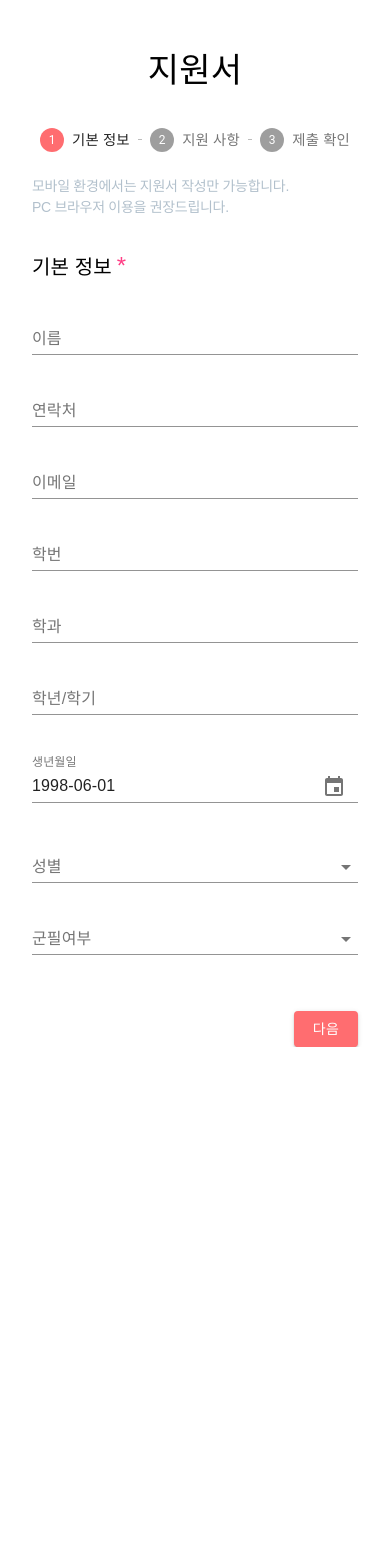
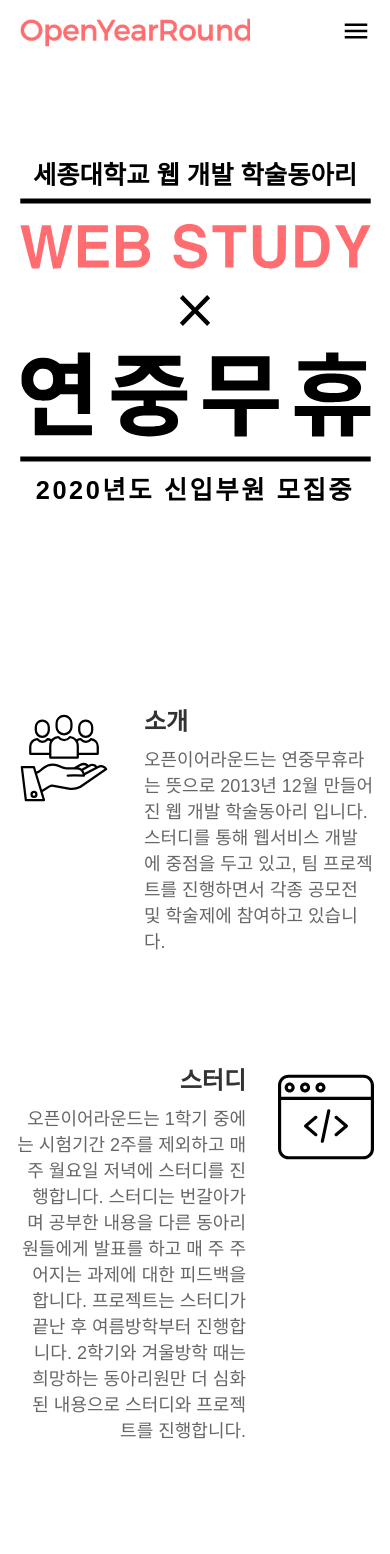
Before and after one commit to dev-oyr/renewal-ourpage, a React (Create React App) app: page / in a window 390 px wide. Shown: the top 1554 px of the page. Before the commit the page ends 1047 px from the top, so only its background shows below. Built offline with nearby package versions, Linux system fonts and the light colour scheme; no server answers; grey boxes are pictures that could not be loaded; a web font is replaced by a local one.

Commit message:
모바일 전용 섹선2 구현 (#52)
### Major fix
1. 모바일 전용 섹션2 구현

### Minor fix
1. footer 모바일에서 튀어나오는 문제 개선
2. 이제 모바일에서도 전체 페이지 볼 수 있게 열어둠

```diff
--- a/src/App.js
+++ b/src/App.js
@@ -32,7 +32,7 @@
     //console.log('현재 세션::', JSON.parse(sessionStorage.getItem('currentUser')));
     return (
         <>
-            {window.mobile ? (
+            {/* {window.mobile ? (
                 <Route path="/" component={MobileApply} exact />
             ) : (
                 <>
@@ -50,7 +50,21 @@
                     </Wrapper>
                     <Footer></Footer>
                 </>
-            )}
+            )} */}
+
+            <Nav current="mail"></Nav>
+            <Wrapper>
+                <ScrollTop>
+                    <Route path="/" component={Main} exact />
+                    <Route path="/recruit" component={Recruit} />
+                    <Route path="/faq/:id" component={FAQ} />
+                    <Route path="/login" component={Login} />
+                    {window.mobile ? <Route path="/apply" component={MobileApply} /> : <Route path="/apply" component={Apply} />}
+                    <Route path="/cardpage/:title" component={CardPage} />
+                    <Route path="/admins" component={Admins} />
+                </ScrollTop>
+            </Wrapper>
+            <Footer></Footer>
         </>
     );
 }
--- a/src/components/Hambuger.js
+++ b/src/components/Hambuger.js
@@ -30,19 +30,20 @@
     const [state, setState] = useState({
         right: false,
     });
-    const toggleDrawer = (side, open) => event => {
+    const toggleDrawer = (side, open) => (event) => {
         if (event.type === 'keydown' && (event.key === 'Tab' || event.key === 'Shift')) {
             return;
         }
 
         setState({ ...state, [side]: open });
     };
-    const sideList = side => (
+    const sideList = (side) => (
         <div className={classes.list} role="presentation" onClick={toggleDrawer(side, false)} onKeyDown={toggleDrawer(side, false)}>
             <List>
                 <ListItem>
                     <div className="Hamburger_header">
-                        신입부원 <br></br> 모집중입니다 :)
+                        {/* 신입부원 <br></br> 모집중입니다 :) */}
+                        모집 준비중...
                     </div>
                 </ListItem>
                 <ListItem>
--- /dev/null
+++ b/src/components/mobile/MobileSection2.js
@@ -0,0 +1,50 @@
+import React from 'react';
+import Fade from 'react-reveal';
+import icIntroduce from '../svg/ic_introduce.svg';
+import icStudy from '../svg/ic_study.svg';
+import icHomecoming from '../svg/ic_homecoming.svg';
+import '../../styles/mobile_section2.scss';
+
+const MobileSection2Card = React.memo(function MobileSection2Card({ icon, title, right, children }) {
+    return (
+        <Fade left={!right} right={right} distance="84px" fraction={1} duration={666}>
+            <div className={`mob-section2-card-root ${right ? 'align-right' : ''} ko`}>
+                <div className="card-left icon-cont">
+                    <img src={icon} alt="card-icon" />
+                </div>
+                <div className="card-right contents-cont">
+                    <div className="cont-title">{title}</div>
+                    <div className="cont-content">{children}</div>
+                </div>
+            </div>
+        </Fade>
+    );
+});
+
+MobileSection2Card.defaultProps = {
+    right: false,
+};
+
+function MobileSection2() {
+    return (
+        <>
+            <div className="mob-cards-root">
+                <MobileSection2Card icon={icIntroduce} title="소개">
+                    오픈이어라운드는 연중무휴라는 뜻으로 2013년 12월 만들어진 웹 개발 학술동아리 입니다. 스터디를 통해 웹서비스 개발에
+                    중점을 두고 있고, 팀 프로젝트를 진행하면서 각종 공모전 및 학술제에 참여하고 있습니다.
+                </MobileSection2Card>
+                <MobileSection2Card icon={icStudy} right title="스터디">
+                    오픈이어라운드는 1학기 중에는 시험기간 2주를 제외하고 매주 월요일 저녁에 스터디를 진행합니다. 스터디는 번갈아가며 공부한
+                    내용을 다른 동아리원들에게 발표를 하고 매 주 주어지는 과제에 대한 피드백을 합니다. 프로젝트는 스터디가 끝난 후
+                    여름방학부터 진행합니다. 2학기와 겨울방학 때는 희망하는 동아리원만 더 심화된 내용으로 스터디와 프로젝트를 진행합니다.
+                </MobileSection2Card>
+                <MobileSection2Card icon={icHomecoming} title="홈커밍">
+                    오픈이어라운드 에서는 동아리를 거처간 선배님에게 조언을 구할수 있는 행사를 진행하고 있습니다. 그 외에도 MT나 다양한 IT
+                    행사를 소개해주고 진행할 계획입니다.
+                </MobileSection2Card>
+            </div>
+        </>
+    );
+}
+
+export default React.memo(MobileSection2);
--- a/src/components/mobile/MobileStep1.js
+++ b/src/components/mobile/MobileStep1.js
@@ -11,7 +11,7 @@
 import { makeStyles, withStyles } from '@material-ui/core/styles';
 import { useApplyState, useApplyDispatch } from '../../context/applyContext';
 
-const useStyles = makeStyles(theme => ({
+const useStyles = makeStyles((theme) => ({
     formControl: {
         width: '100%',
     },
@@ -79,7 +79,7 @@
     const dispatch = useApplyDispatch();
     const { name, phonenumber, email, studentnumber, department, grade } = state.textInputs;
 
-    const textFieldChange = useCallback(e => {
+    const textFieldChange = useCallback((e) => {
         const { name, value } = e.target;
         dispatch({
             type: 'CHANGE_TEXT',
@@ -91,7 +91,7 @@
 
     /**************** Select value ***************/
     const { gender, duty } = state.selects;
-    const handleChange = useCallback(e => {
+    const handleChange = useCallback((e) => {
         const { name, value } = e.target;
         dispatch({
             type: 'SELECT',
@@ -104,7 +104,7 @@
     /******************* Date value *********************/
     const { birthday } = state.dateFields;
     const [selectedDate, setSelectedDate] = useState(new Date());
-    const handleDateChange = useCallback(date => {
+    const handleDateChange = useCallback((date) => {
         setSelectedDate(date);
         dispatch({
             type: 'DATE',
@@ -116,11 +116,11 @@
 
     return (
         <React.Fragment>
-            <div className="mobile_warn">
+            {/* <div className="mobile_warn">
                 모바일 환경에서는 지원서 작성만 가능합니다.
                 <br></br>
                 PC 브라우저 이용을 권장드립니다.
-            </div>
+            </div> */}
             <div className="headerText">
                 <span>
                     <Typography variant="h6" gutterBottom display="inline">
--- a/src/pages/Apply.js
+++ b/src/pages/Apply.js
@@ -8,7 +8,7 @@
 function Apply() {
     return (
         <>
-            {!dbCtrl.isApplyAvailable(true) ? (alert('죄송하지만, 접수 기간이 아닙니다!'), (<Redirect to="/" />)) : false}
+            {!dbCtrl.isApplyAvailable(false) ? (alert('죄송하지만, 접수 기간이 아닙니다!'), (<Redirect to="/" />)) : false}
             <ApplyProvider>
                 <div className="responsive">
                     <div className="kr header-font">지원하기</div>
--- a/src/pages/Main.js
+++ b/src/pages/Main.js
@@ -9,8 +9,9 @@
 import KeyboardArrowUpIcon from '@material-ui/icons/KeyboardArrowUp';
 import Zoom from '@material-ui/core/Zoom';
 import useScrollTrigger from '@material-ui/core/useScrollTrigger';
+import MobileSection2 from '../components/mobile/MobileSection2';
 
-const useStyles = makeStyles(theme => ({
+const useStyles = makeStyles((theme) => ({
     root: {
         position: 'fixed',
         bottom: theme.spacing(4),
@@ -45,7 +46,7 @@
     );
 }
 
-const scrollTo = e => {
+const scrollTo = (e) => {
     window.scrollTo({
         top: 0,
         behavior: 'smooth',
@@ -56,9 +57,7 @@
     return (
         <>
             <Section1></Section1>
-            <Element name="test1">
-                <Section2></Section2>
-            </Element>
+            <Element name="test1">{window.mobile ? <MobileSection2 /> : <Section2 />}</Element>
             <Element name="test2">
                 <Section3></Section3>
             </Element>
--- a/src/styles/footer.scss
+++ b/src/styles/footer.scss
@@ -3,8 +3,8 @@
 .footer {
     box-sizing: content-box !important;
     width: 100%;
-    height: 26vh;
-    padding: 5vh 0;
+    height: fit-content;
+    padding: 24px 0;
     background-color: white;
     border-top: 1px solid rgba(0, 0, 0, 0.12);
 
@@ -36,5 +36,29 @@
     }
 }
 .copyright {
-    font-size: 12px;
+    margin-top: 8px;
+    font-size: 14px;
 }
+
+@media (max-width: 600px) {
+    .footer {
+        padding: 16px 0;
+        height: fit-content;
+    }
+
+    .col1 {
+        display: flex;
+        flex-direction: column;
+
+        & .colHeader {
+            font-size: 16px;
+        }
+        & .desc-font {
+            font-size: 14px;
+        }
+    }
+
+    .copyright {
+        font-size: 12px;
+    }
+}
--- /dev/null
+++ b/src/styles/mobile_section2.scss
@@ -0,0 +1,58 @@
+.mob-cards-root {
+    display: flex;
+    flex-direction: column;
+    align-items: center;
+    justify-content: center;
+    padding: 192px 0 128px 0;
+
+    & .mob-section2-card-root {
+        display: flex;
+        max-width: 640px;
+
+        & .card-left.icon-cont {
+            margin: 0 16px;
+
+            & img {
+                width: 96px;
+                height: 96px;
+                margin-top: 8px;
+            }
+        }
+
+        & .card-right.contents-cont {
+            margin: 0 16px;
+
+            & .cont-title {
+                color: #333333;
+                font-size: 24px;
+                font-weight: 600;
+                margin-bottom: 8px;
+            }
+
+            & .cont-content {
+                color: #666666;
+                font-size: 18px;
+            }
+        }
+
+        & + .mob-section2-card-root {
+            margin-top: 108px;
+        }
+
+        &.align-right {
+            flex-direction: row-reverse;
+
+            & .card-right.contents-cont {
+                margin: 0 16px;
+
+                & .cont-title {
+                    text-align: right;
+                }
+
+                & .cont-content {
+                    text-align: right;
+                }
+            }
+        }
+    }
+}
```
